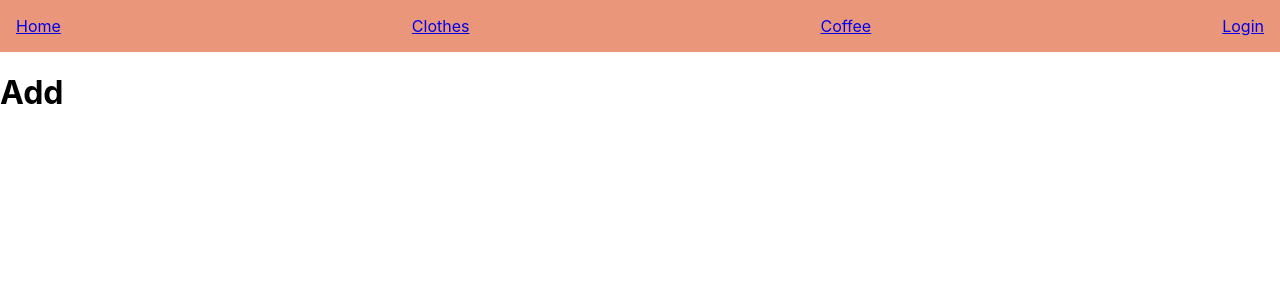
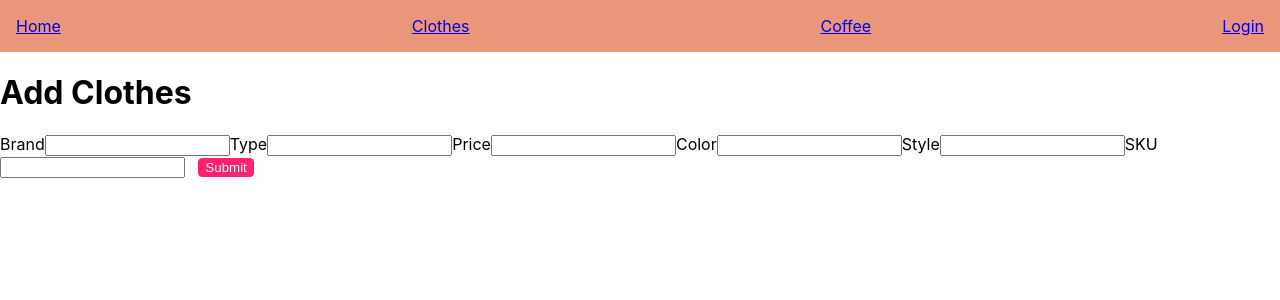
Before and after one commit to mannytoribio/react-clothes, a React (Create React App) app: page /add in a window 1280 px wide. Shown: the top 300 px of the page. Built offline with nearby package versions, Linux system fonts and the light colour scheme.

Commit message:
added a form to add clothes and redirect to the clothes route

```diff
--- a/src/components/add/index.jsx
+++ b/src/components/add/index.jsx
@@ -1,11 +1,96 @@
 // Create a form with controlled components that adds a clothing item to the the list
 
-import React from "react";
+import { React, useState } from "react"
+import { useHistory } from "react-router-dom"
 
-function Add() {
+export default function Add() {
+  let history = useHistory()
+  const [newClothes, setNewClothes] = useState({})
+  const handleSubmit = (e) => {
+    console.log(newClothes)
+    e.preventDefault()
+    console.log('Stuff lol')
+    fetch("https://bc-clothes.web.app/products", {
+      method: "POST",
+      headers: { "Content-Type": "application/json" },
+      body: JSON.stringify(newClothes),
+    })
+      .then((res) => res.json())
+      .then(() => history.push("/clothes"))
+      .catch((err) => alert(err))
+  }
   return (
-    <h1>Add</h1>
+    <>
+      <h1>Add Clothes</h1>
+      <form style={{ display: "flex", flexWrap: "wrap" }} onSubmit={(e) => handleSubmit(e)}>
+        <label htmlFor="brand">
+          Brand
+          <input
+            name="brand"
+            type="text"
+            value={newClothes.brand}
+            onChange={(e) => {
+              setNewClothes({ ...newClothes, brand: e.target.value })
+            }}
+          />
+        </label>
+        <label htmlFor="type">
+          Type
+          <input
+            name="type"
+            type="text"
+            value={newClothes.type}
+            onChange={(e) => {
+              setNewClothes({ ...newClothes, type: e.target.value })
+            }}
+          />
+        </label>
+        <label htmlFor="price">
+          Price
+          <input
+            name="price"
+            type="text"
+            value={newClothes.price}
+            onChange={(e) => {
+              setNewClothes({ ...newClothes, price: e.target.value })
+            }}
+          />
+        </label>
+        <label htmlFor="color">
+          Color
+          <input
+            name="color"
+            type="text"
+            value={newClothes.color}
+            onChange={(e) => {
+              setNewClothes({ ...newClothes, color: e.target.value })
+            }}
+          />
+        </label>
+        <label htmlFor="style">
+          Style
+          <input
+            name="style"
+            type="text"
+            value={newClothes.style}
+            onChange={(e) => {
+              setNewClothes({ ...newClothes, style: e.target.value })
+            }}
+          />
+        </label>
+        <label htmlFor="type">
+          SKU
+          <input
+            name="sku"
+            type="text"
+            value={newClothes.sku}
+            onChange={(e) => {
+              setNewClothes({ ...newClothes, sku: e.target.value })
+            }}
+          />
+        </label>
+        <button type='submit'>Submit</button>
+      </form>
+    </>
   )
 }
-
-export default Add
```
